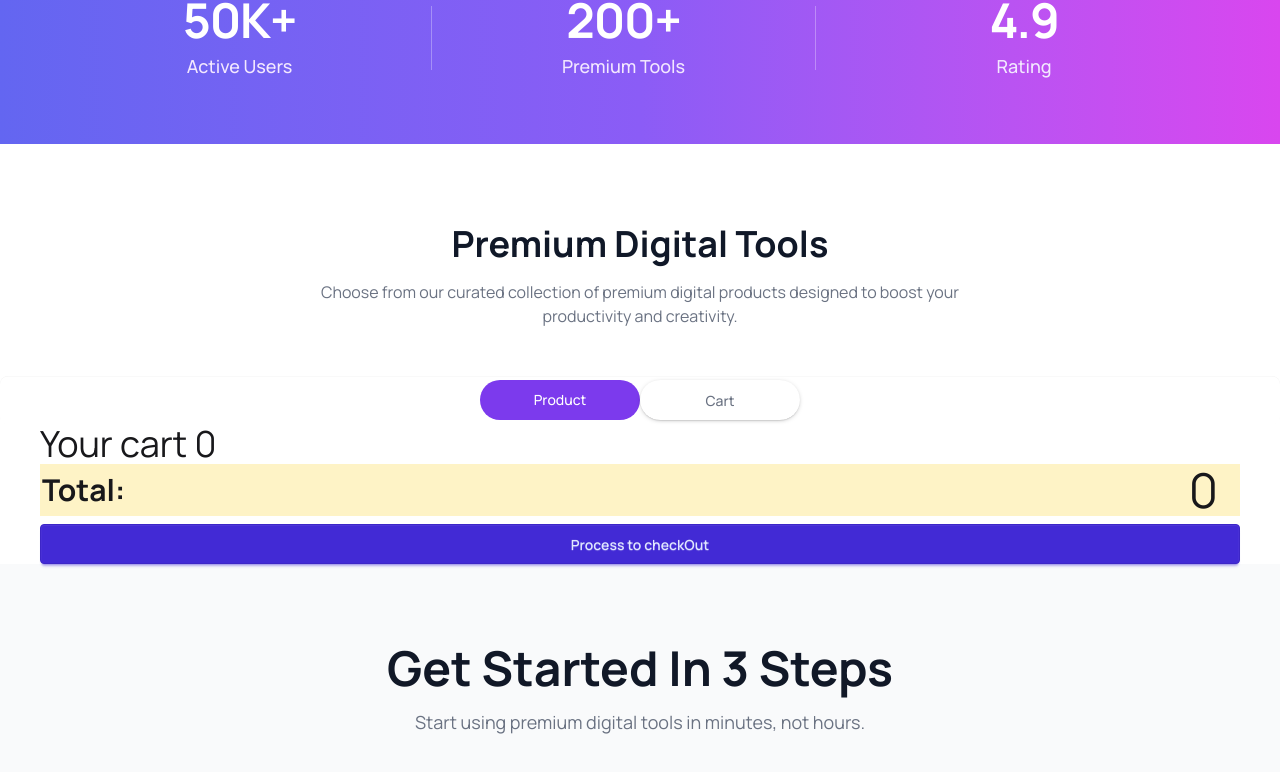
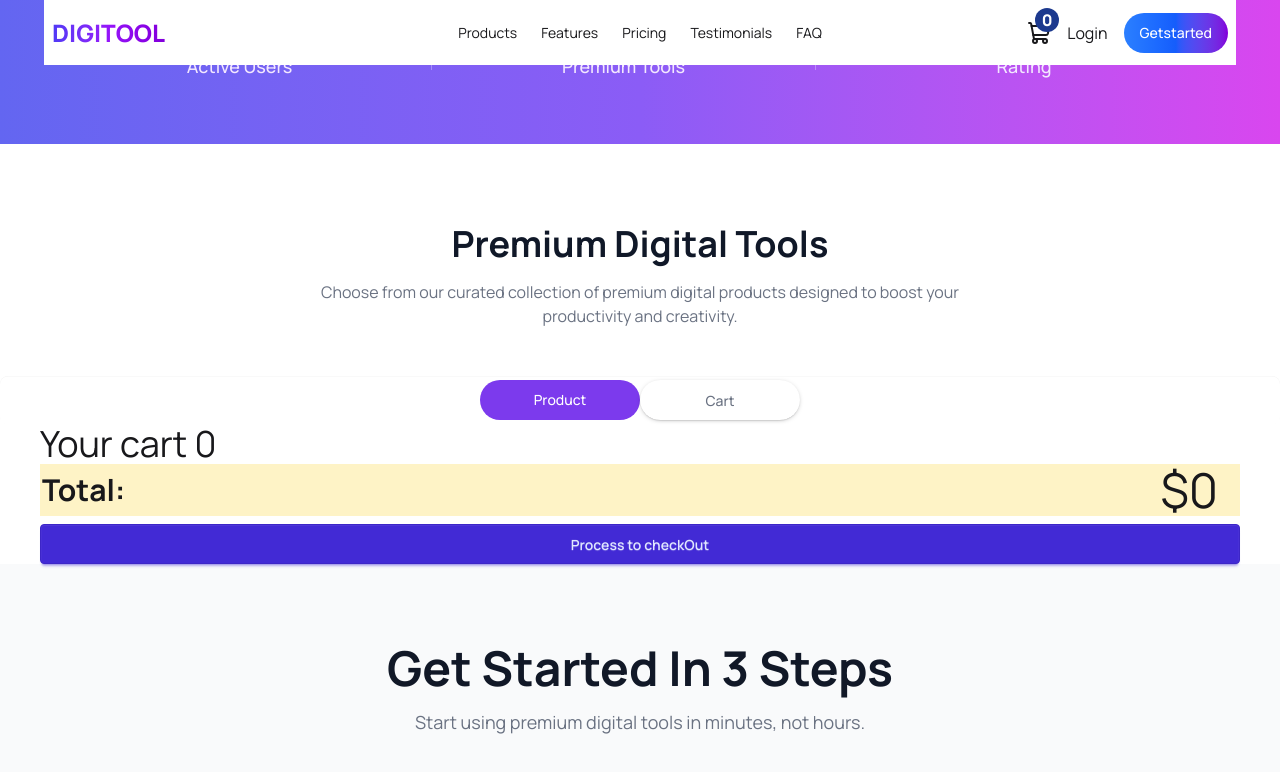
Before and after one commit to designerdebraz-beep/digitool, a React (Vite) app: page / in a window 1280 px wide. Both pictures are taken after a click on the radio button "Cart". Shown: the part 586-1358 px from the top of the page. Built offline with nearby package versions, Linux system fonts and the light colour scheme.

Commit message:
navbar card icon value updated

```diff
--- a/public/data.json
+++ b/public/data.json
@@ -2,7 +2,7 @@
   {
     "title": "AI Writing Pro",
     "description": "Generate high-quality content, blogs, and marketing copy in seconds with advanced AI.",
-    "price": "$29",
+    "price": 29,
     "period": "/Mo",
     "features": [
       "Unlimited AI generations",
@@ -16,7 +16,7 @@
   {
     "title": "Design Templates Pack",
     "description": "2000+ premium templates for social media, presentations, and marketing materials.",
-    "price": "$49",
+    "price": 49,
     "period": "/One-Time",
     "features": [
       "2000+ templates",
@@ -30,7 +30,7 @@
   {
     "title": "Premium Stock Assets",
     "description": "Access millions of royalty-free photos, videos, and graphics for your projects.",
-    "price": "$19",
+    "price": 19,
     "period": "/Mo",
     "features": [
       "10M+ assets",
@@ -44,7 +44,7 @@
   {
     "title": "Automation Toolkit",
     "description": "Automate repetitive tasks and streamline your workflow with powerful tools.",
-    "price": "$79",
+    "price": 79,
     "period": "/Mo",
     "features": [
       "50+ automations",
@@ -58,7 +58,7 @@
   {
     "title": "Resume Builder Pro",
     "description": "Create professional resumes and cover letters that land interviews.",
-    "price": "$15",
+    "price": 15,
     "period": "/One-Time",
     "features": [
       "100+ templates",
@@ -72,7 +72,7 @@
   {
     "title": "Social Media Content Kit",
     "description": "Complete toolkit for creating engaging social media content across all platforms.",
-    "price": "$39",
+    "price": 39,
     "period": "/Mo",
     "features": [
       "5000+ assets",
--- a/src/App.jsx
+++ b/src/App.jsx
@@ -25,7 +25,7 @@ function App() {
     //  console.log(cart)
   return (
     <>
-     <Navber></Navber>
+     <Navber cart={cart}></Navber>
      <Banner></Banner>
      <StatsSection></StatsSection>
      <Pricinghead></Pricinghead>
--- a/src/Card.jsx
+++ b/src/Card.jsx
@@ -23,7 +23,7 @@ const Card = ({ product, idx , cart , setcart}) => {
 
             {/* Price */}
             <div className="mb-6">
-                <span className="text-2xl font-bold text-gray-900">{product.price}</span>
+                <span className="text-2xl font-bold text-gray-900">${product.price}</span>
                 <span className="text-gray-400 text-sm">{product.period}</span>
             </div>
 
--- a/src/Cart.jsx
+++ b/src/Cart.jsx
@@ -2,6 +2,7 @@ import { MessageSquareX } from 'lucide-react';
 
 const Cart = ({ cart }) => {
     console.log(cart)
+    const totalPrice = cart.reduce((sum , item )=> sum + item.price, 0)
     return (
         <div className='px-10'>
             <h2 className='text-4xl'>Your cart {cart.length}</h2>
@@ -16,7 +17,7 @@ const Cart = ({ cart }) => {
 
 
                               <div>
-                            {<h3 className="text-xl font-bold text-gray-900 mb-3">{product.price}</h3>}
+                            {<h3 className="text-xl font-bold text-gray-900 mb-3">${product.price}</h3>}
                         </div>
 
                 <MessageSquareX className='text-red-600'/>
@@ -26,7 +27,7 @@ const Cart = ({ cart }) => {
 
                  <div className='flex items-center justify-between bg-amber-100'>
                     <h2 className='text-3xl font-bold'>Total: </h2>
-                    <span className='text-5xl px-5'>0</span>
+                    <span className='text-5xl px-5'>${totalPrice}</span>
                  </div>
             </div>
             <button className='btn btn-primary w-full mt-2'>Process to checkOut</button>
--- a/src/Navber.jsx
+++ b/src/Navber.jsx
@@ -1,9 +1,9 @@
 import React, { memo } from 'react';
 import { ShoppingCart } from 'lucide-react';
 
-const Navber = memo(() => {
+const Navber = memo(({cart}) => {
     return (
-<div className='px-11'>
+<div className='px-11 sticky top-0 z-10'>
     <div className="navbar bg-base-100 ">
   <div className="navbar-start">
     <div className="dropdown">
@@ -26,7 +26,7 @@ const Navber = memo(() => {
   </div>
   <div className="navbar-end ">
     <div className='flex items-center justify-center '>
-      <span className='absolute w-6 h-6 top-2 bg-amber-900 text-center rounded-3xl text-white'>0</span>
+      <span className='absolute w-6 h-6 top-2 bg-blue-900 text-center rounded-3xl font-extrabold text-white'>{cart.length}</span>
     <ShoppingCart className='mr-4 cursor-pointer '/>
 
     </div>
```
